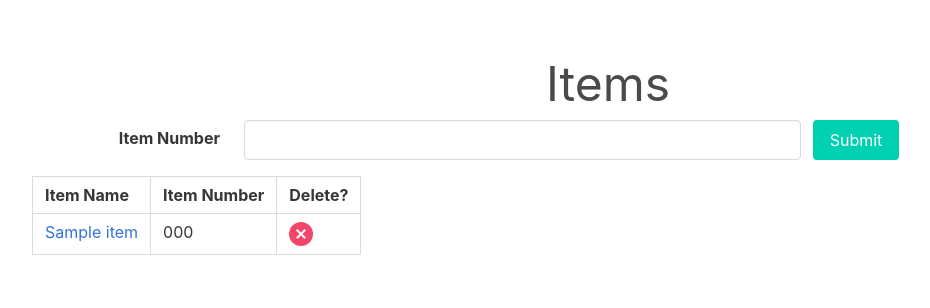
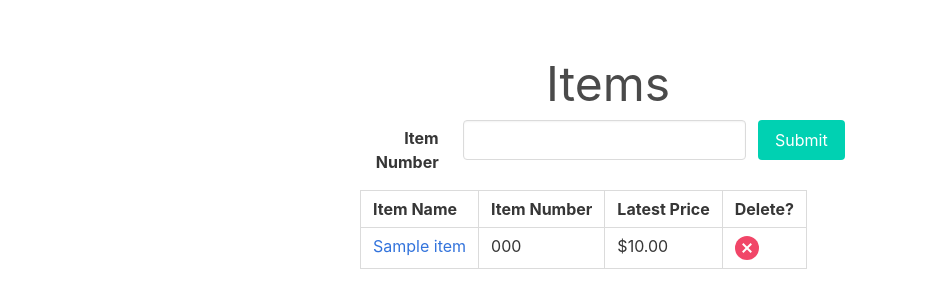
Before and after one commit to biker2000on/aliexpress_scraper, a Django app: page / in a window 1280 px wide. Shown: the part 76-384 px from the top of the page, without its empty margins (32-962 px from the left). Run offline with Django 3.2, Linux system fonts and the light colour scheme; a user stored in the database is signed in; tables that the repository leaves empty hold one stand-in row (values such as "Sample post").

Commit message:
centered table in index.html

```diff
--- a/aliexpress_scraper/ltltlt/templates/index.html
+++ b/aliexpress_scraper/ltltlt/templates/index.html
@@ -8,6 +8,8 @@
 
 <h2 class="is-size-1 has-text-centered">Items</h2>
 
+<div class="columns is-centered">
+  <div class="column is-narrow">
     <form action="/item/create" method="POST">
       {% csrf_token %}
       <div class="field is-horizontal">
@@ -33,16 +35,18 @@
     <table class="table is-bordered is-hoverable has-text-centered">
       <thead>
         <tr>
-            <th>Item Name</th>
+          <th style="max-width: 500px;">Item Name</th>
           <th>Item Number</th>
+          <th>Latest Price</th>
           <th>Delete?</th>
         </tr>
       </thead>
       <tbody>
         {% for item in item_list %}
         <tr>
-            <td><a href="{% url 'ltltlt:item_detail' item.id %}">{{ item.item_name }}</a></td>
+          <td style="max-width: 500px;"><a href="{% url 'ltltlt:item_detail' item.id %}">{{ item.item_name }}</a></td>
           <td>{{ item.item_number }}</td>
+          <td>${{ item.price_set.latest.price }}</td>
           <td><a href="{% url 'ltltlt:item_delete' item.id %}" class="delete is-medium has-background-danger"
               id="delete{{item.id}}" data-object-id="{{ item.id }}"></a></td>
         </tr>
@@ -63,7 +67,7 @@
 
       function onSubmit(items) {
         let form = document.getElementsByTagName('form')[0]
-        form.addEventListener('submit', function(e) {
+        form.addEventListener('submit', function (e) {
           submitButton.classList.add('is-loading')
           let el = document.getElementById('item_number')
           if (items.includes(parseInt(el.value))) {
@@ -83,6 +87,8 @@
           onSubmit(numbers)
         })
     </script>
+  </div>
+</div>
 {% else %}
 <p>Please add your first item from Aliexpress.</p>
 {% endif %}
```
Lines whose indentation alone changed are shown as unchanged.
